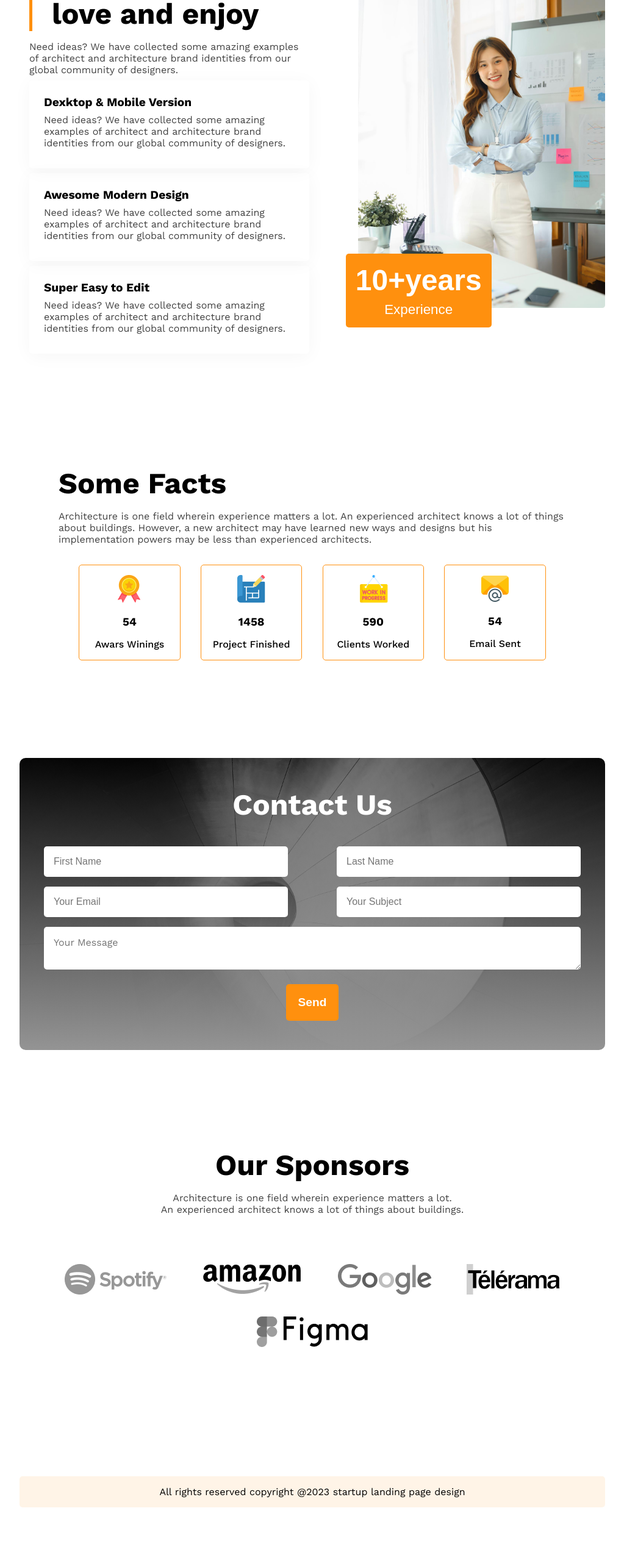
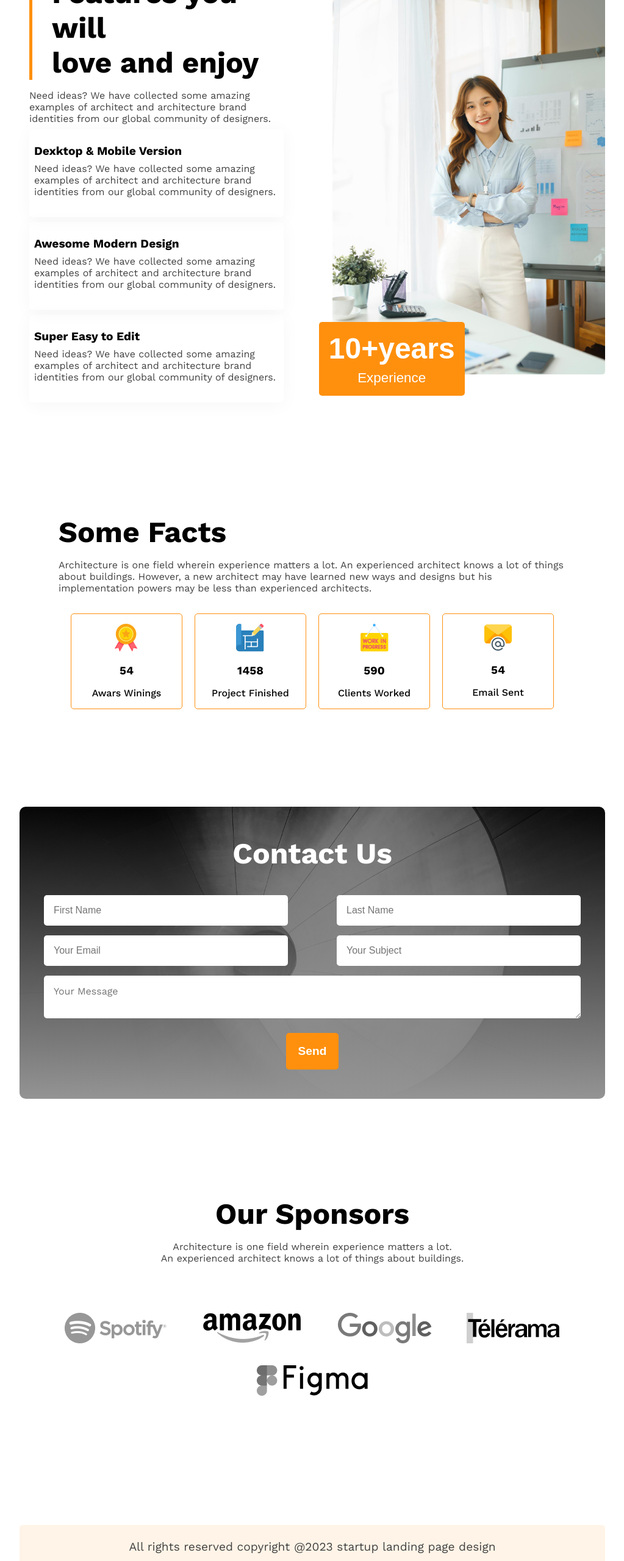
Before and after one commit to devMorshed/g3-architect, a plain HTML site: page index.html in a window 1280 px wide. Shown: the part 1640-4200 px from the top of the page at 61% size, without its empty margins (128-1151 px from the left). Drawn offline with nearby package versions, Linux system fonts and the light colour scheme.

Commit message:
last touches

```diff
--- a/css/style.css
+++ b/css/style.css
@@ -18,15 +18,16 @@
 
 body{
   font-family: 'Work Sans', sans-serif;
-  /* overflow: hidden; */
 }
 
-/* common styles */
+/* -----------------
+    common styles
+ ----------------- */
+
 .container{
   width: 75%;
   margin: 10rem auto;
 }
-
 
 .btn{
   padding: 1.2rem;
@@ -52,16 +53,18 @@ body{
  }
 
 .details{
-  margin: 1rem;
+  margin: 2rem auto;
   font-size: 1rem;
   color: var(--dark-02);
 }
 
+
+
 /* ----------------------
     header style
  ----------------------  */
+
 .header{
-  height: 100vh;
   position: relative;
   background: rgba(255, 143, 14, 0.1);
 }
@@ -91,10 +94,6 @@ body{
   column-gap: 1.5rem;
 }
 
- .nav-items{
-  display: inline-block;
- }
-
 .nav-link{
   text-decoration: none;
   color: var(--dark-02);
@@ -106,7 +105,7 @@ body{
   color: var(--dark-01);
 }
 
-
+/* toggle style  */
 .toggle{
   display: none;
   font-size: 2rem;
@@ -117,6 +116,7 @@ body{
 #tgl{
   display: none;
 }
+
 
 
 .banner-text{
@@ -150,7 +150,10 @@ body{
   margin: .5rem auto;
 }
 
- /* Quick section */
+
+ /* ----------------------
+    Quick section style
+ ----------------------  */
 
 
 .section-quick{
@@ -177,20 +180,17 @@ body{
   width: 50%;
  }
 
+ .quick-img img{
+  width: 100%;
+ }
+
  .quick-text{
   width: 50%;
  }
 
- .quick-img img{
-  width: 100%;
- }
-
-
-
-
-/* ----------------------
-    love and enjoy features section
- ----------------------  */
+/* ----------------------------------
+    love and enjoy feature section
+ ----------------------------------  */
 
 .section-love{
   margin: 5rem auto;
@@ -202,7 +202,7 @@ body{
 }
 
 .love-text{
- width: 60%;
+  width: 50%;
   padding: 1rem;
 }
 
@@ -215,7 +215,7 @@ body{
 }
 
 .card{
-  padding: 1.5rem;
+  padding: 1.5rem .5rem;
   box-shadow: 0 4px 30px rgba(0, 0, 0, 0.04);
   margin: .5rem auto;
   border-radius: 5px;
@@ -234,7 +234,6 @@ body{
   width: 100%;
   overflow: hidden;
 }
-
 
 .toast{
   background: var(--color-primary);
@@ -257,9 +256,9 @@ body{
 
 
 
-/*
-    info box style
-*/
+/* ----------------------------
+    facts section style
+----------------------------*/
 .section-fact{
   width: 65%;
 }
@@ -269,31 +268,34 @@ body{
   flex-direction: row;
   justify-content: space-evenly;
   margin: 2rem auto;
+}
 
-}
 .info-card{
-  width: 20%;
+  width: 22%;
   text-align: center;
   padding: 1rem;
   border: 1px solid var(--color-primary);
   border-radius: 5px;
 }
+
 .info-count{
   margin: 1rem;
 }
+
 .info-details{
   font-size: 1rem;
   font-weight: 500;
 }
 
 .info-card:hover .info-icon{
-  transition: .3s;
+  transition: .3s ease;
   transform: scale(1.2) rotate(360deg);
 }
 
 
-/* contact section (bonus */
-
+/* ----------------------------
+contact section (bonus
+----------------------------*/
 .contact{
   background: linear-gradient(rgba(0, 0, 0, 0.466), rgb(148, 148, 148)), url(../images/contatct-bg.jpg) ;
   background-position: center;
@@ -345,7 +347,9 @@ body{
   margin: 1rem auto;
 }
 
-/* sponsore section */
+/* ----------------------------
+    sponsore section
+  ----------------------------*/
 
 
 .section_sponsor{
@@ -365,15 +369,18 @@ body{
 
 
 
-/* footer */
+/* ----------------------------
+    footer section
+  ----------------------------*/
 
 .footer{
   background: #FFF4E7;
   text-align: center;
-  padding: 1rem;
+  padding: 1.5rem;
   border-radius: 5px;
+  font-size: 1.2rem;
+  color: var(--dark-02);
 }
-
 
 
 /* -------------------------
@@ -523,7 +530,7 @@ body{
       tablet responsive
 ------------------------- */
 
-@media  screen and (min-width:577px) and (max-width:769px) {
+@media  screen and (min-width:577px) and (max-width:768px) {
   html{
     font-size: 70%;
   }
@@ -541,7 +548,7 @@ body{
   }
 
   .header{
-    height: 70vh;
+    height: 80vh;
   }
   .nav-bar, .banner{
     width: 80%;
@@ -602,7 +609,7 @@ body{
 
 @media  screen and (min-width:769px) and (max-width:1280px) {
   .header{
-    height: 90vh;
+    height: 100vh;
   }
   .nav-bar, .banner{
     width: 80%;
```
Also changed, not shown: index.html (+5 -8 lines). Lines whose indentation alone changed are shown as unchanged.
